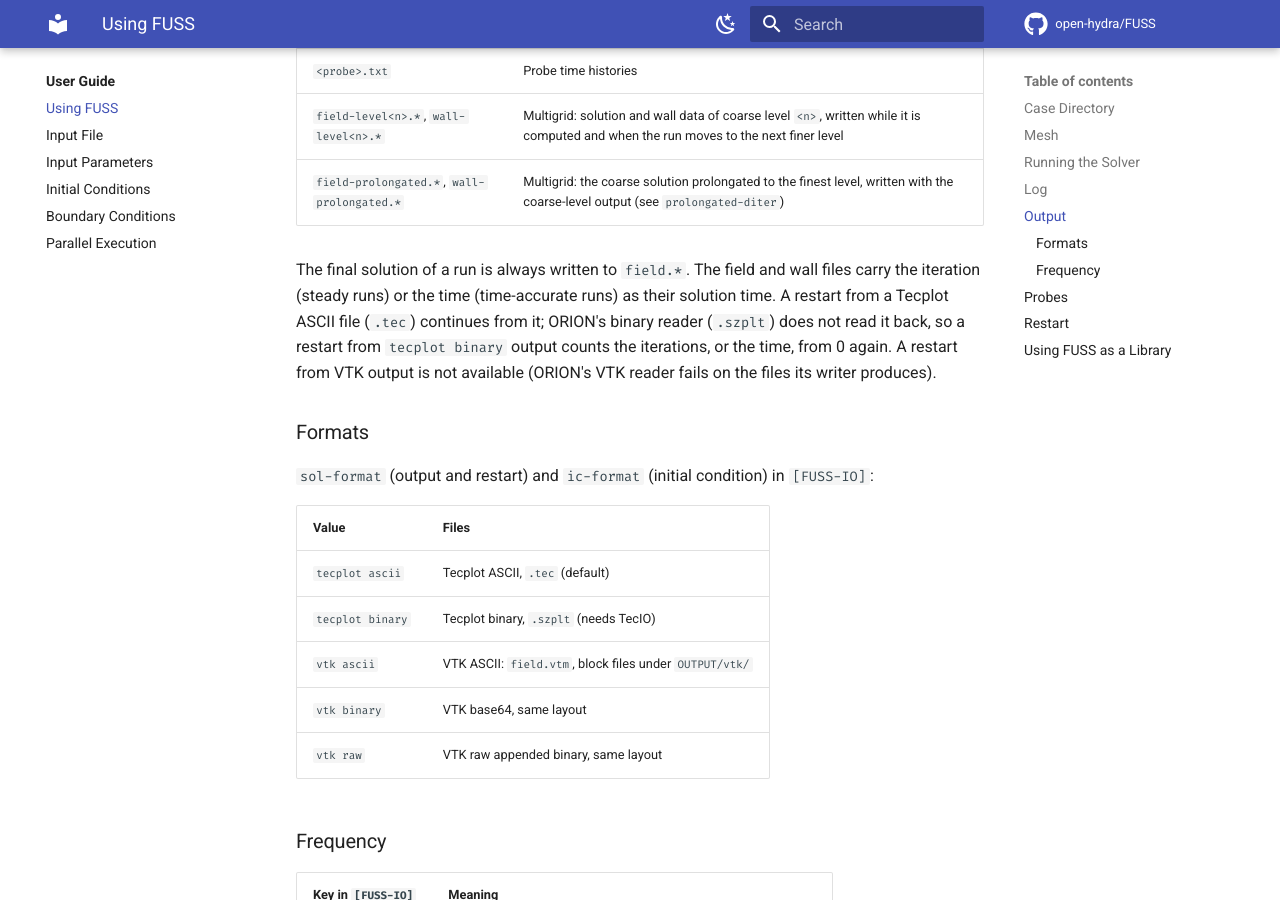
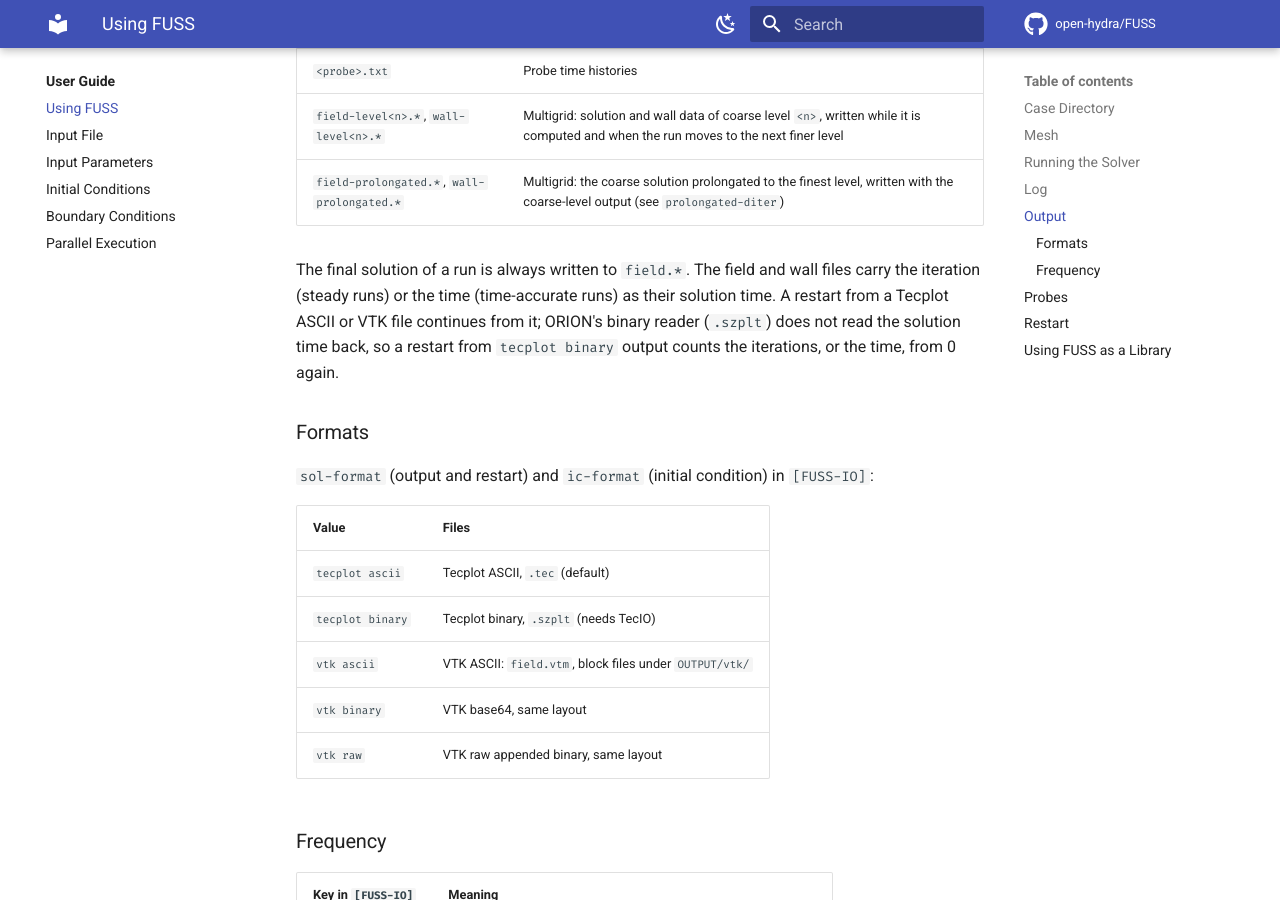
Before and after one commit to open-hydra/FUSS, an MkDocs documentation site: the page built from docs/user/using.md, in a window 1280 px wide and 900 px high, scrolled down 3986 px. Built offline with MkDocs 1.6.1 and Material for MkDocs 9.7.7, drawn with Linux system fonts in a browser that asks for light colours; comment, search, counter and statistics services are not loaded.

Commit message:
Docs: restart from VTK output works with the pinned ORION
Co-Authored-By: Claude Fable 5 <noreply@anthropic.com>

```diff
--- a/docs/user/using.md
+++ b/docs/user/using.md
@@ -158,7 +158,7 @@ FUSS | Iter =     4894 | Global iter =     4894 | Energy  residual = 0.997409E-0
 | `field-level<n>.*`, `wall-level<n>.*` | Multigrid: solution and wall data of coarse level `<n>`, written while it is computed and when the run moves to the next finer level |
 | `field-prolongated.*`, `wall-prolongated.*` | Multigrid: the coarse solution prolongated to the finest level, written with the coarse-level output (see `prolongated-diter`) |
 
-The final solution of a run is always written to `field.*`. The field and wall files carry the iteration (steady runs) or the time (time-accurate runs) as their solution time. A restart from a Tecplot ASCII file (`.tec`) continues from it; ORION's binary reader (`.szplt`) does not read it back, so a restart from `tecplot binary` output counts the iterations, or the time, from 0 again. A restart from VTK output is not available (ORION's VTK reader fails on the files its writer produces).
+The final solution of a run is always written to `field.*`. The field and wall files carry the iteration (steady runs) or the time (time-accurate runs) as their solution time. A restart from a Tecplot ASCII or VTK file continues from it; ORION's binary reader (`.szplt`) does not read the solution time back, so a restart from `tecplot binary` output counts the iterations, or the time, from 0 again.
 
 ### Formats
 
```
Also changed, not shown: docs/user/initial-conditions.md (+1 -1 lines).
